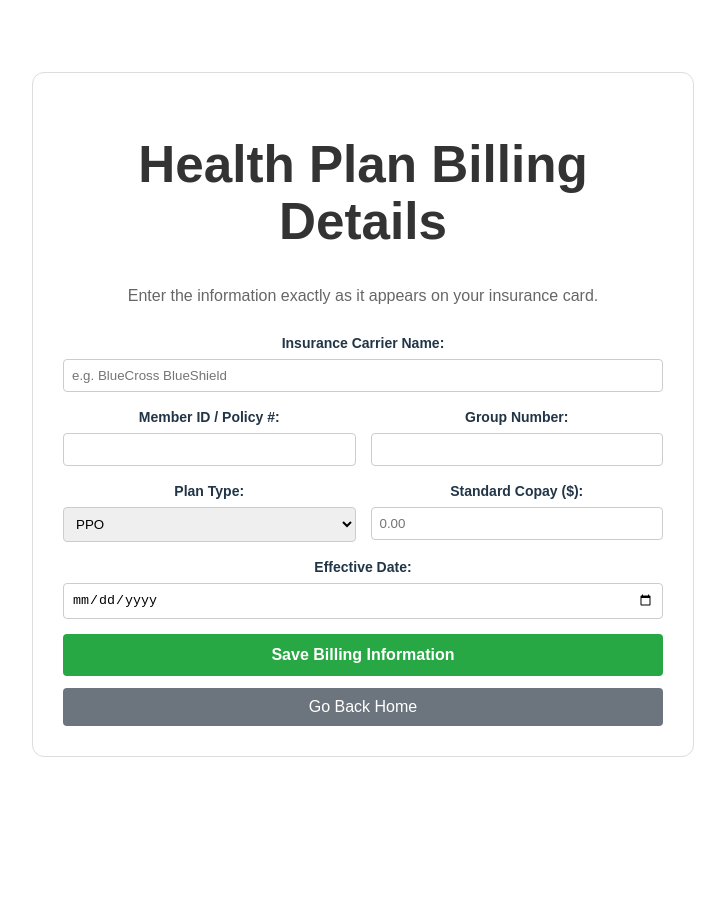
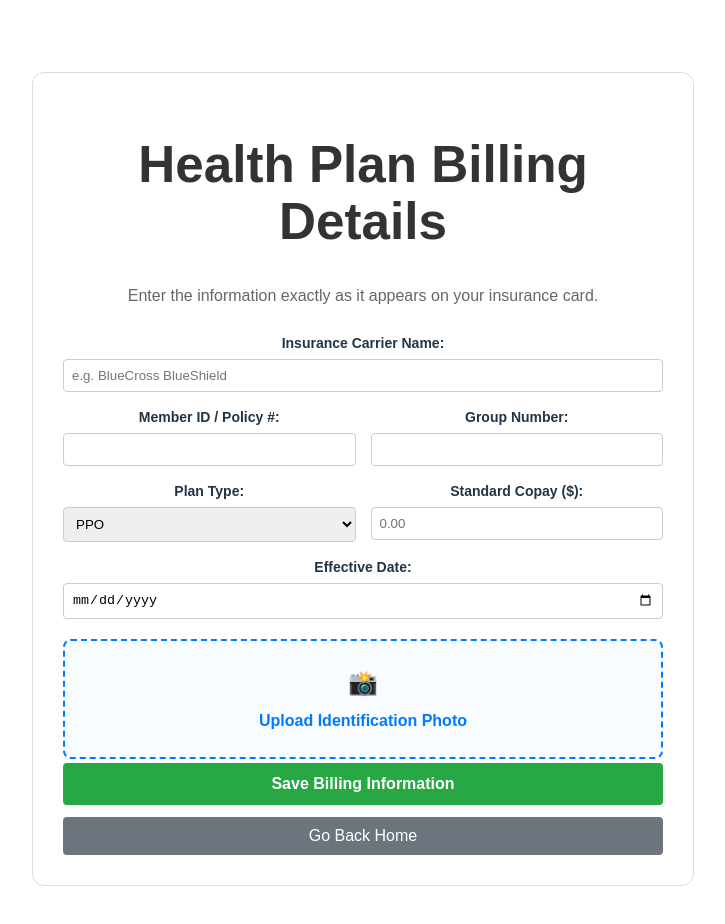
Before and after one commit to INSO4151-Spring2026/ClinicHub, a React (Vite) app in the folder clinic-hub/: page /plan in a window 1280 px wide. Shown: the top 924 px of the page, without its empty margins (277-1002 px from the left). Before the commit the page ends 829 px from the top, so only its background shows below. Built offline with nearby package versions, Linux system fonts and the light colour scheme.

Commit message:
in plan page added inset photo of insurance card

```diff
--- a/clinic-hub/src/Plan_page.jsx
+++ b/clinic-hub/src/Plan_page.jsx
@@ -10,7 +10,17 @@ function Plan_page() {
     effectiveDate: '',
     copay: ''
   })
+ // State for ID Photo
+  const [id_photo, setIdPhoto] = useState(null)
+  const [previewUrl, setPreviewUrl] = useState(null)
 
+  const handleFileChange = (e) => {
+    const file = e.target.files[0]
+    if (file) {
+      setIdPhoto(file)
+      setPreviewUrl(URL.createObjectURL(file))
+    }
+  }
   const handleChange = (e) => {
     const { name, value } = e.target
     setBillingData(prev => ({ ...prev, [name]: value }))
@@ -121,7 +131,45 @@ function Plan_page() {
             style={inputStyle}
           />
         </div>
+{/* --- Insurance PHOTO BOX --- */}
+        <div style={{
+          marginTop: '20px',
+          padding: '20px',
+          border: '2px dashed #007bff',
+          borderRadius: '8px',
+          backgroundColor: '#f8fbff',
+          textAlign: 'center'
+        }}>
+          <label style={{ display: 'block', marginBottom: '4px' }}></label>
+          <label style={{ cursor: 'pointer', display: 'block' }}>
+            <div style={{ fontSize: '24px', marginBottom: '8px' }}>📸</div>
+            <div style={{ fontWeight: 'bold', color: '#007bff', marginBottom: '4px' }}>
+              {id_photo ? 'Photo Selected' : 'Upload Identification Photo'}
+            </div>
+            <div style={{ fontSize: '12px', color: '#666' }}></div>
+            <input
+              type="file"
+              accept="image/*"
+              onChange={handleFileChange}
+              style={{ display: 'none' }}
+            />
+          </label>
 
+          {previewUrl && (
+            <div style={{ marginTop: '15px', position: 'relative' }}>
+              <img
+                src={previewUrl}
+                alt="ID Preview"
+                style={{ width: '100%', maxHeight: '180px', objectFit: 'contain', borderRadius: '4px', border: '1px solid #ddd', background: '#fff' }}
+              />
+              <p style={{ fontSize: '11px', color: '#888', marginTop: '5px' }}>{id_photo.name}</p>
+            </div>
+          )}
+
+        </div>
+        {/* ------------------------------- */}
+
+        <label style={{ display: 'block', marginBottom: '4px' }}></label>
         <button type="submit" style={{ width: '100%', padding: '12px', backgroundColor: '#28a745', color: 'white', border: 'none', borderRadius: '4px', cursor: 'pointer', fontSize: '16px', fontWeight: 'bold' }}>
           Save Billing Information
         </button>
```
